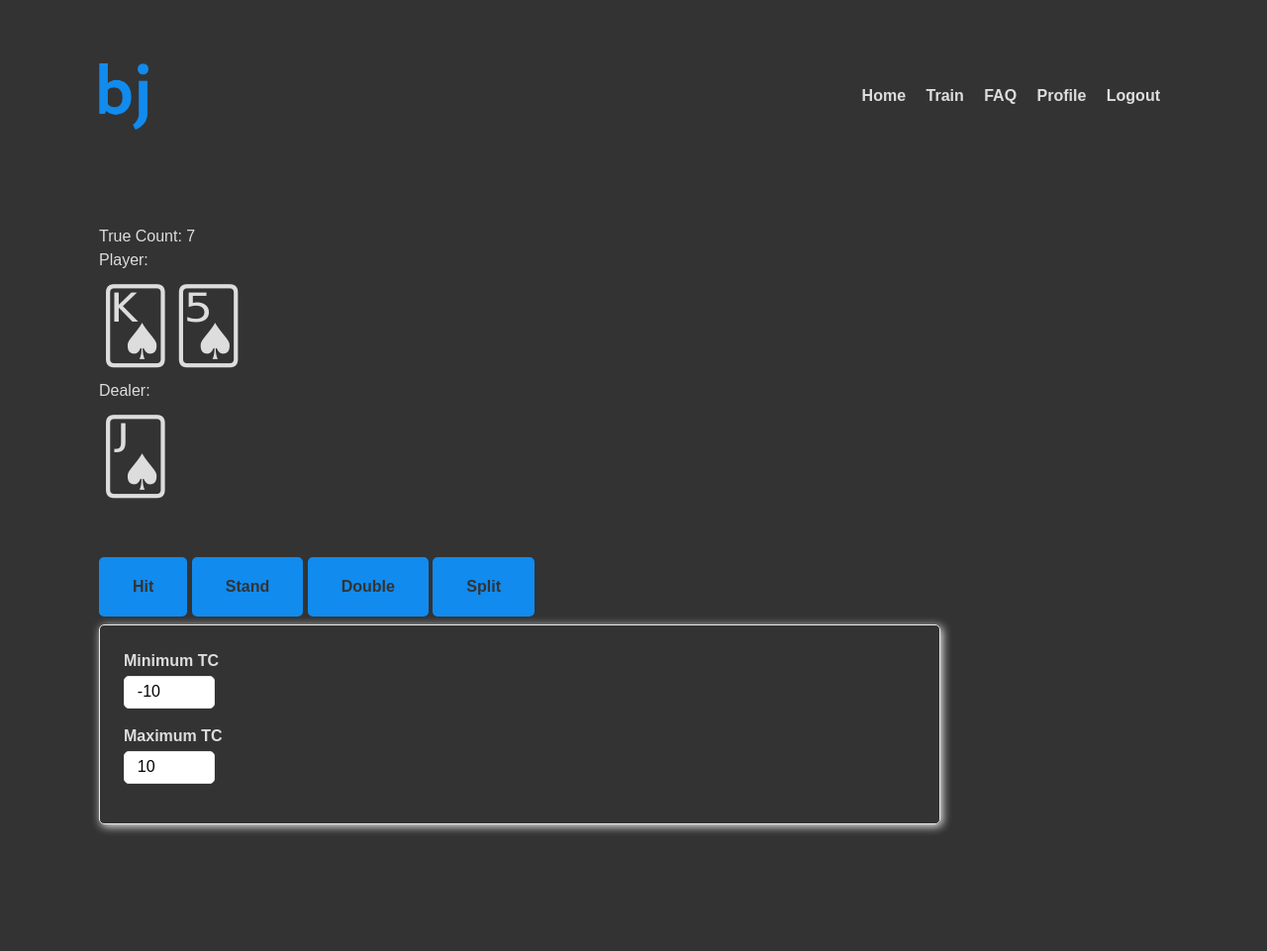
After one commit to pastly/blackjack-web, a Flask app: page /train/deviations/ in a window 1280 px wide. The commit adds this page. Shown: the whole page at 99% size. Run offline with Flask 2, Linux system fonts and the light colour scheme; the visitor is signed in with stand-in values (Sample User, id 1).

Commit message:
Add deviations training

```diff
--- a/app/__init__.py
+++ b/app/__init__.py
@@ -36,6 +36,9 @@ def create_app(config_class=Config):
     from app.counting import bp as counting_bp  # noqa: E402
     app.register_blueprint(
         counting_bp, url_prefix='/train/counting')
+    from app.deviations import bp as deviations_bp  # noqa: E402
+    app.register_blueprint(
+        deviations_bp, url_prefix='/train/deviations')
     from app.time_trial import bp as time_trial_bp  # noqa: E402
     app.register_blueprint(time_trial_bp, url_prefix='/train/time-trial')
     from app.misc_routes import bp as misc_routes_bp  # noqa: E402
--- /dev/null
+++ b/app/deviations/__init__.py
@@ -0,0 +1,5 @@
+from flask import Blueprint
+
+bp = Blueprint('deviations', __name__)
+
+from . import routes  # noqa: W0611
--- /dev/null
+++ b/app/deviations/routes.py
@@ -0,0 +1,10 @@
+from flask_login import login_required
+from . import bp
+from ..routes import my_render_template
+
+
+@bp.route('/')
+@login_required
+def index():
+    return my_render_template(
+        'deviations/index.html', title='Deviations')
--- /dev/null
+++ b/app/static/deviations.css
@@ -0,0 +1,5 @@
+.card {
+	font-size: 450%;
+    line-height: var(--line-height);
+    font-family: "DejaVu Sans";
+}
--- /dev/null
+++ b/app/static/deviations.js
@@ -0,0 +1,174 @@
+class Deviation {
+    constructor(player, dealer, is_pair, index, action_above) {
+        this.player = player;
+        this.dealer = dealer;
+        this.is_pair = is_pair;
+        this.index = index;
+        this.action_above = action_above;
+        this.action_below = convert_action_above_to_below(action_above);
+    }
+}
+
+DEVIATIONS = [
+    new Deviation( 9,  2, false,  1,     "double"),
+    new Deviation( 9,  7, false,  3,     "double"),
+    new Deviation(10, 10, false,  4,     "double"),
+    new Deviation(10, 11, false,  4,     "double"),
+    new Deviation(11, 11, false,  1,     "double"),
+    new Deviation(12,  2, false,  3,      "stand"),
+    new Deviation(12,  3, false,  2,      "stand"),
+    new Deviation(12,  4, false,  0,      "stand"),
+    new Deviation(12,  5, false, -2,      "stand"),
+    new Deviation(12,  6, false, -1,      "stand"),
+    new Deviation(13,  2, false, -1,      "stand"),
+    new Deviation(13,  3, false, -2,      "stand"),
+    new Deviation(15, 10, false,  4,      "stand"),
+    new Deviation(16,  9, false,  5,      "stand"),
+    new Deviation(16, 10, false,  0,      "stand"),
+    new Deviation(10,  5,  true,  5,      "split"),
+    new Deviation(10,  6,  true,  4,      "split"),
+    //new Deviation(14, 10, false,  3,  "surrender"),
+    //new Deviation(15,  9, false,  2,  "surrender"),
+    //new Deviation(15, 10, false,  0,  "surrender"),
+    //new Deviation(15, 11, false,  1,  "surrender"),
+]
+
+let correct_play = "none";
+let current_deviation = null;
+let current_true_count = null;
+
+function convert_action_above_to_below(action_above) {
+    if (action_above == "double") {
+        return "hit";
+    } else if (action_above == "stand") {
+        return "hit";
+    } else if (action_above == "split") {
+        return "stand";
+    } else if (action_above == "surrender") {
+        return "hit";
+    } else {
+        return "unknown";
+    }
+}
+
+// Get a random int in [min, max)
+function rand_int(min, max) {
+  min = Math.ceil(min);
+  max = Math.floor(max);
+  return Math.floor(Math.random() * (max - min) + min);
+}
+
+function rand_item(list) {
+    return list[rand_int(0, list.length)];
+}
+
+function on_button(button_name) {
+    switch (button_name) {
+        case "next":
+            return next();
+        case "hit":
+        case "stand":
+        case "double":
+        case "split":
+        case "surrender":
+            return on_button_action(button_name);
+        default:
+            console.log(button_name + " button pressed, but don't know how to handle it");
+    }
+}
+
+function get_form_int(input_id) {
+    return parseInt(document.getElementById(input_id).value);
+}
+
+// Get a string for a card matching the given value
+//
+// 11 is Ace. 2 - 9 are obvious. 10 will pick uniformally at random from 10,
+// J, Q, and K.
+//
+// A suit is picked at random.
+//
+// https://stackoverflow.com/a/19557830
+// http://www.russellcottrell.com/greek/utilities/SurrogatePairCalculator.htm
+function card_char(card_val) {
+    let CARDS = "🂡🂱🃁🃑🂢🂲🃂🃒🂣🂳🃃🃓🂤🂴🃄🃔🂥🂵🃅🃕🂦🂶🃆🃖🂧🂷🃇🃗🂨🂸🃈🃘🂩🂹🃉🃙🂪🂺🃊🃚🂫🂻🃋🃛🂭🂽🃍🃝🂮🂾🃎🃞 ";
+    // Convert 11 (Ace) to 1 and pick a random version of 10
+    if (card_val == 11) {
+        card_val = 1;
+    } else if (card_val == 10) {
+        card_val = rand_int(10, 13+1);
+    }
+    // Convert card value to first-level index into CARDS string:
+    //     *4 for 4 suits, so each "index" is 4 items long
+    //     -1 because first item, ace, is 1, so make it 0
+    let index = (card_val - 1) * 4;
+    // Pick a random suit and increment index to it
+    index += rand_int(0, 4);
+    // Each card "char" in the CARDS string is actually a pair unicode
+    // surrogate things. So the index must be x2, and return the other item in
+    // pair too.
+    return CARDS.slice(index * 2, index * 2 + 2);
+}
+
+// Generate 2 random cards that add up to the given hard hand value and return them as a string
+function hard_hand(total_val) {
+    // min card val is 2 (no aces)
+    // max card val is 2 less than the total (to leave room for second card
+    // being a 2). rand_int returns something less than (but not equal) to
+    // second argument, so only subtract 1
+    let first = rand_int(2, total_val - 1);
+    while (first >= 11 || total_val - first >= 11) {
+        first = rand_int(2, total_val - 1);
+    }
+    let second = total_val - first;
+    return card_char(first) + card_char(second);
+}
+
+// Generate 2 random cards that each have the given value and return them as a string
+function pair_hand(card_val) {
+    return card_char(card_val) + card_char(card_val);
+}
+
+function update_display(deviation, true_count) {
+    let player_cards = deviation.is_pair ? pair_hand(deviation.player) : hard_hand(deviation.player);
+    let dealer_cards = card_char(deviation.dealer);
+    document.getElementById("player_cards").innerText = player_cards;
+    document.getElementById("dealer_cards").innerText = dealer_cards;
+    document.getElementById("true_count").innerText = true_count;
+    //console.log(deviation.player, deviation.is_pair, player_cards);
+    //console.log(deviation.dealer, dealer_cards);
+}
+
+function show_if_correct(chosen, correct, deviation, true_count) {
+    let elm = document.getElementById("hint");
+    if (chosen == correct) {
+        elm.classList.remove("error");
+    } else {
+        elm.classList.add("error");
+    }
+    elm.classList.remove("hide");
+    let player_s = deviation.is_pair ?
+        deviation.player + "," + deviation.player :
+        deviation.player;
+    let s = "Correct action with " + player_s + " v " + deviation.dealer +
+        " (TC " + true_count + ") is " + deviation.action_above + " >="
+        + deviation.index + ", else " + deviation.action_below + ".";
+    elm.innerText = s;
+}
+
+function next() {
+    let min_tc = get_form_int("min_tc");
+    let max_tc = get_form_int("max_tc");
+    current_true_count = rand_int(min_tc, max_tc + 1);
+    current_deviation = rand_item(DEVIATIONS);
+    update_display(current_deviation, current_true_count);
+    correct_play = current_true_count >= current_deviation.index ?
+        current_deviation.action_above : current_deviation.action_below;
+}
+
+function on_button_action(action) {
+    show_if_correct(action, correct_play, current_deviation, current_true_count);
+    next();
+}
+
+window.onload = next;
--- a/app/templates/base.html
+++ b/app/templates/base.html
@@ -20,6 +20,7 @@
                     <li><a href="{{ url_for('basic_strategy.index') }}">Basic Strategy</a></li>
                     <li><a href="{{ url_for('time_trial.index') }}">Time Trial</a></li>
                     <li><a href="{{ url_for('counting.index') }}">Counting</a></li>
+                    <li><a href="{{ url_for('deviations.index') }}">Deviations</a></li>
             </ul></li>
 	    <li><a href="{{ url_for('misc_routes.faq') }}">FAQ</a></li>
             {% if current_user.is_anonymous %}
--- /dev/null
+++ b/app/templates/deviations/index.html
@@ -0,0 +1,31 @@
+{% extends "base.html" %}
+{% block extra_css %}
+<link href=/static/global.css rel=stylesheet>
+<link href=/static/deviations.css rel=stylesheet>
+{% endblock %}
+{% block content %}
+True Count: <span id=true_count></span><br/>
+Player:<br/>
+<span class=card id=player_cards></span><br/>
+Dealer:<br/>
+<span class=card id=dealer_cards></span><br/>
+<span id=hint></span><br/>
+<div id=buttons>
+<!-- <a id=button_next onClick='on_button("next"); return false;'/><b>Next</b></a> -->
+<a id=button_hit onClick='on_button("hit"); return false;'/><b>Hit</b></a>
+<a id=button_stand onClick='on_button("stand"); return false;'/><b>Stand</b></a>
+<a id=button_double onClick='on_button("double"); return false;'/><b>Double</b></a>
+<a id=button_split onClick='on_button("split"); return false;'/><b>Split</b></a>
+<!-- <a id=button_surrender onClick='on_button("surrender"); return false;'/><b>Surrender</b></a> -->
+</div> <!-- buttons -->
+<div id=options>
+    <form>
+        <!-- min/max true count presented -->
+        <label for=min_tc>Minimum TC</label>
+        <input type=number id=min_tc value=-10 min=-20 max=20>
+        <label for=max_tc>Maximum TC</label>
+        <input type=number id=max_tc value=10 min=-20 max=20>
+    </form>
+</div> <!-- options -->
+<script src='/static/deviations.js'></script>
+{% endblock %}
```
